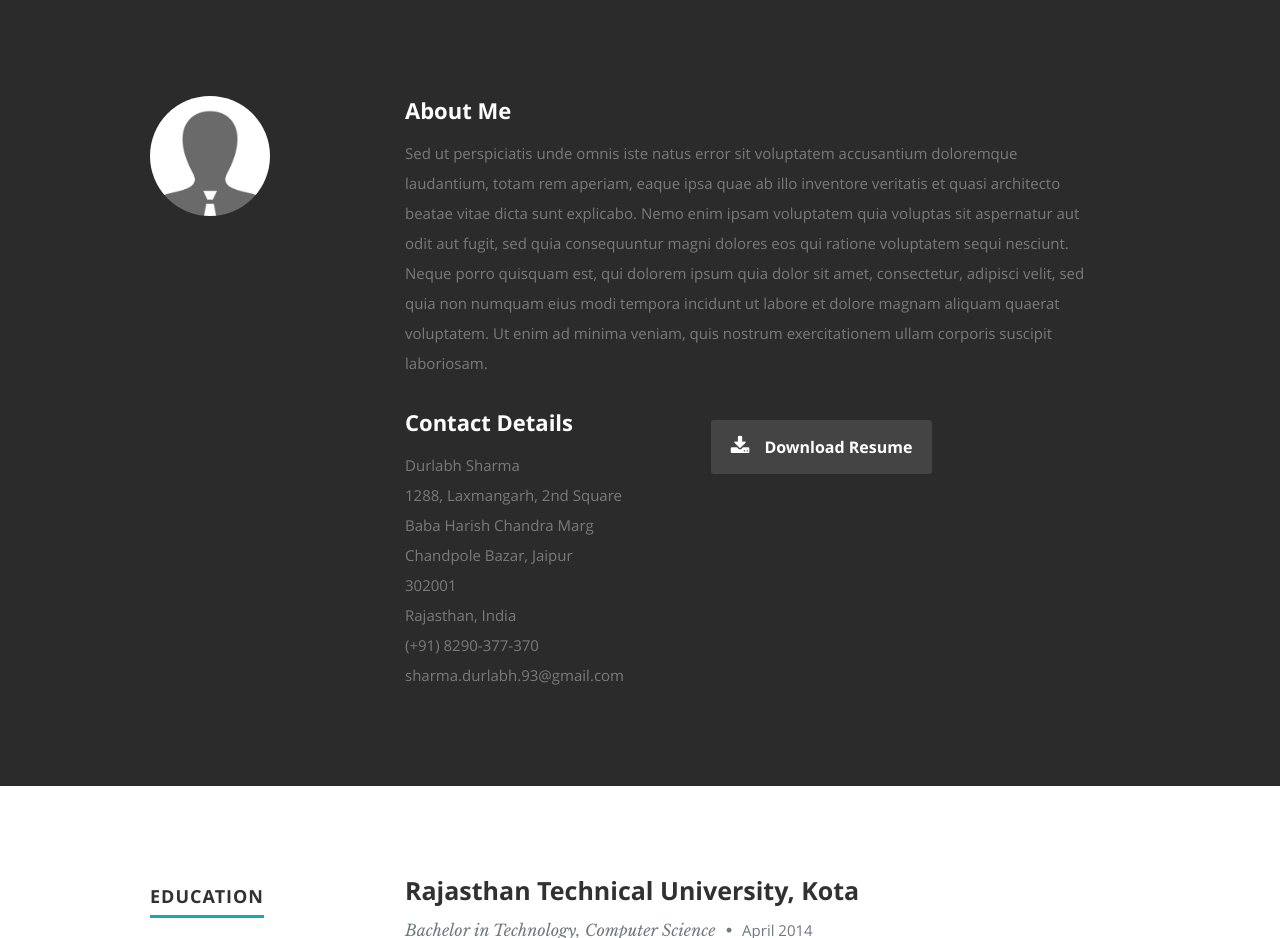
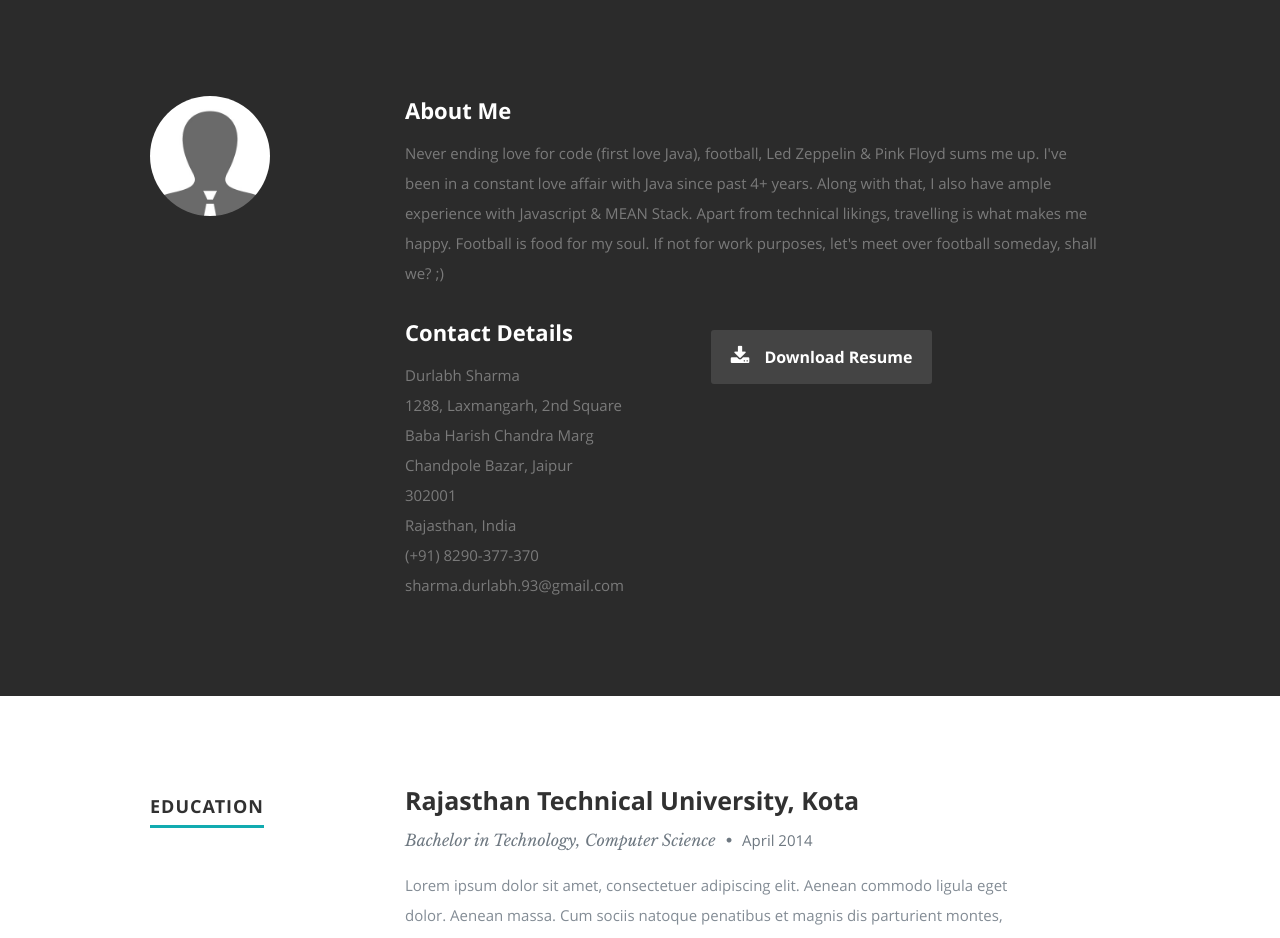
Before and after one commit to layzbot/durlabhsharma-site, a website: page views/pages/index.html in a window 1280 px wide. Shown: the part 800-1738 px from the top of the page. Drawn offline with nearby package versions, Linux system fonts and the light colour scheme; files that its build step writes are made by us from their sources; files whose address does not match are found by name.

Commit message:
Added About Me

```diff
--- a/views/pages/index.html
+++ b/views/pages/index.html
@@ -95,13 +95,7 @@
 
             <h2>About Me</h2>
 
-            <p>Sed ut perspiciatis unde omnis iste natus error sit voluptatem accusantium doloremque laudantium, totam rem aperiam,
-            eaque ipsa quae ab illo inventore veritatis et quasi architecto beatae vitae dicta sunt explicabo. Nemo enim ipsam
-            voluptatem quia voluptas sit aspernatur aut odit aut fugit, sed quia consequuntur magni dolores eos qui ratione
-            voluptatem sequi nesciunt. Neque porro quisquam est, qui dolorem ipsum quia dolor sit amet, consectetur, adipisci velit,
-            sed quia non numquam eius modi tempora incidunt ut labore et dolore magnam aliquam quaerat voluptatem.
-            Ut enim ad minima veniam, quis nostrum exercitationem ullam corporis suscipit laboriosam.
-            </p>
+            <p>Never ending love for code (first love Java), football, Led Zeppelin &amp; Pink Floyd sums me up. I've been in a constant love affair with Java since past 4+ years. Along with that, I also have ample experience with Javascript &amp; MEAN Stack. Apart from technical likings, travelling is what makes me happy. Football is food for my soul. If not for work purposes, let's meet over football someday, shall we? ;)</p>
 
             <div class="row">
 
```
